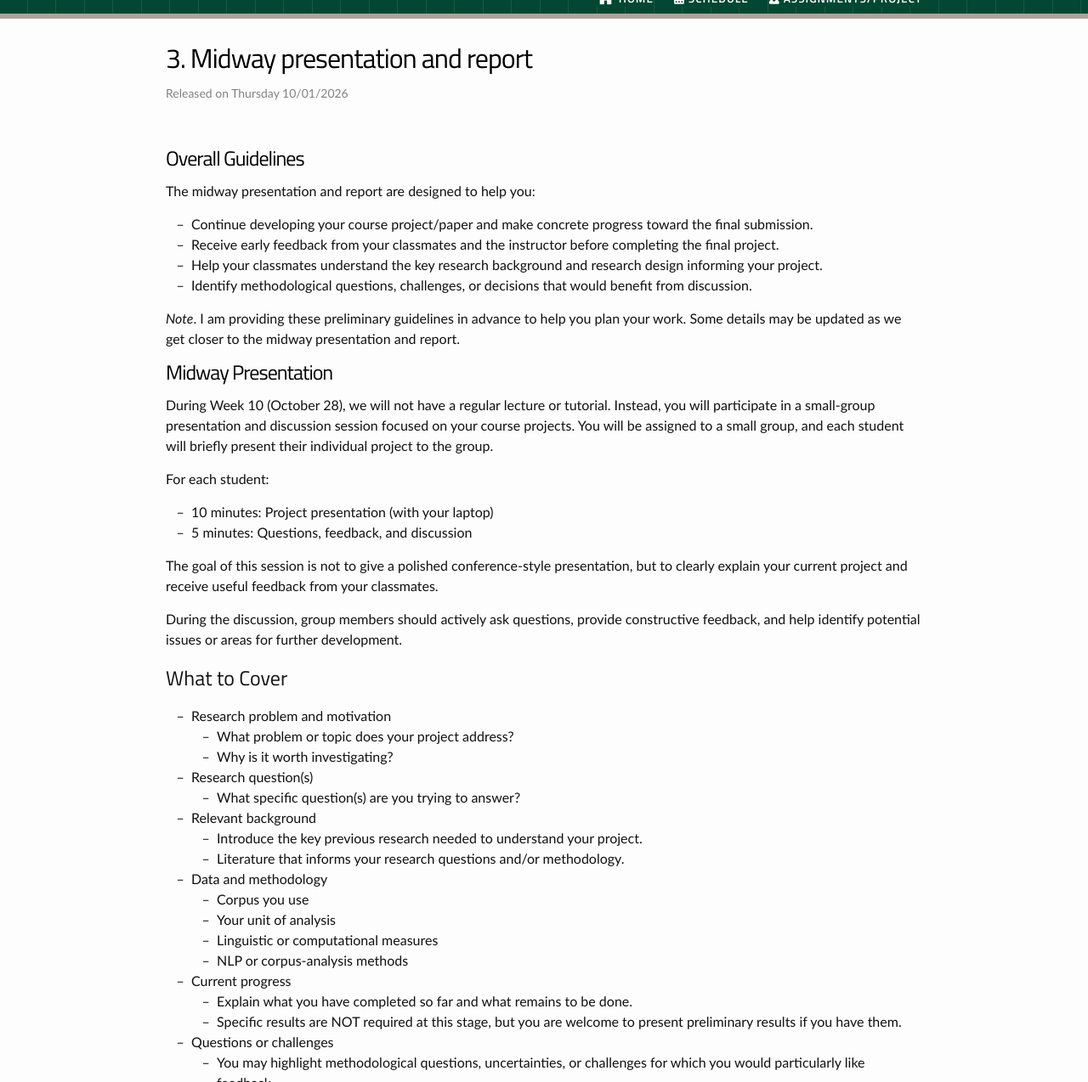
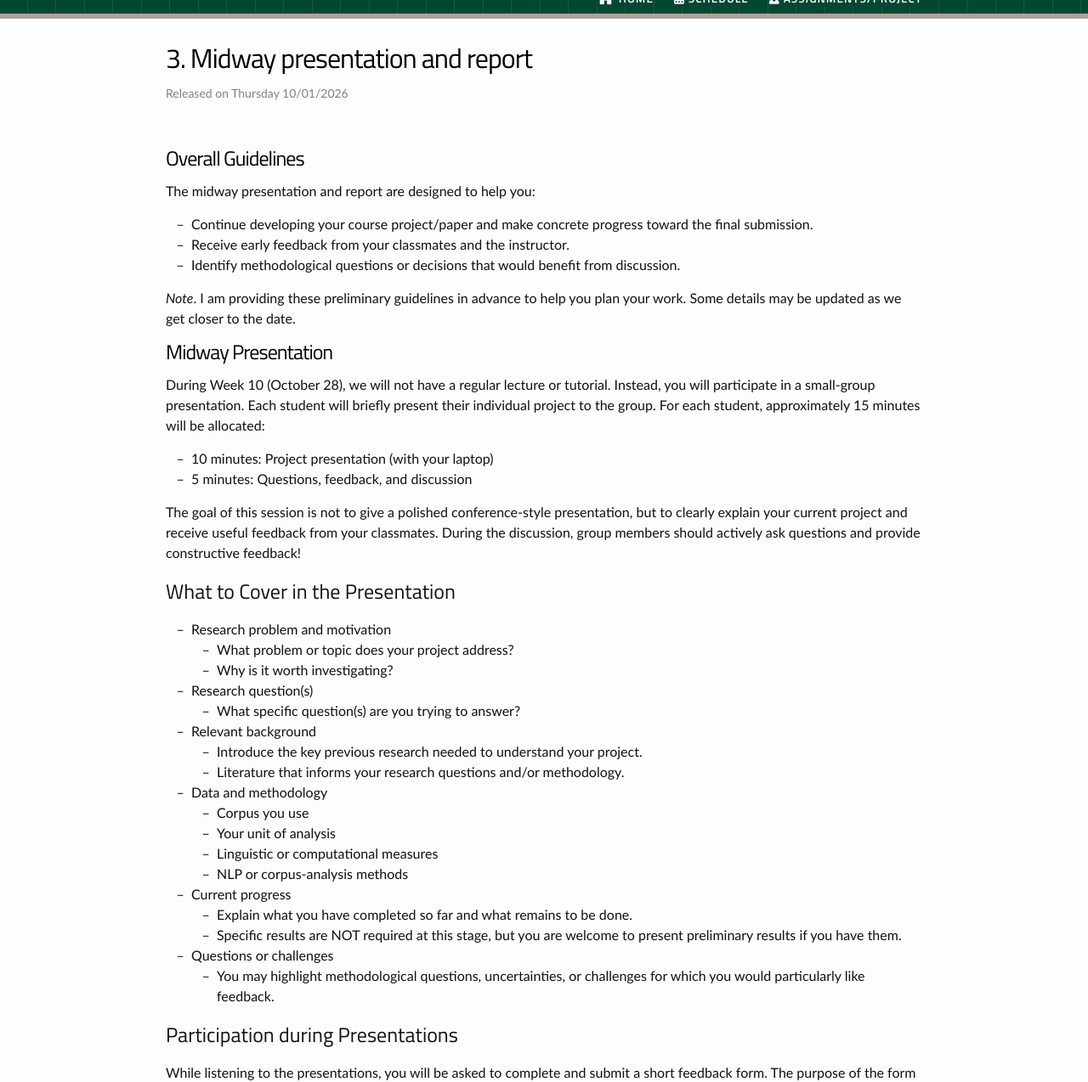
Before and after one commit to hksung/Fall26_SLS775, a Jekyll site: the page built from _assignments/3_midway.md, in a window 1280 px wide and 1400 px high, cut to the strip 126-1400 px from the top of the window. Shown: the whole strip at 85% size. Built offline with Jekyll 4.4.1, drawn with Linux system fonts in a browser that asks for light colours; nearby versions of some CDN libraries; some of the changed text lies outside the part shown.

Commit message:
Update 3_midway.md

```diff
--- a/_assignments/3_midway.md
+++ b/_assignments/3_midway.md
@@ -13,27 +13,23 @@ due_event:
 The midway presentation and report are designed to help you:
 
 - Continue developing your course project/paper and make concrete progress toward the final submission.
-- Receive early feedback from your classmates and the instructor before completing the final project.
-- Help your classmates understand the key research background and research design informing your project.
-- Identify methodological questions, challenges, or decisions that would benefit from discussion.
+- Receive early feedback from your classmates and the instructor.
+- Identify methodological questions or decisions that would benefit from discussion.
 
-*Note*. I am providing these preliminary guidelines in advance to help you plan your work. Some details may be updated as we get closer to the midway presentation and report.
+*Note*. I am providing these preliminary guidelines in advance to help you plan your work. Some details may be updated as we get closer to the date.
 
 # Midway Presentation
 
-During Week 10 (October 28), we will not have a regular lecture or tutorial. Instead, you will participate in a small-group presentation and discussion session focused on your course projects.
-You will be assigned to a small group, and each student will briefly present their individual project to the group.
-
-For each student:
+During Week 10 (October 28), we will not have a regular lecture or tutorial. Instead, you will participate in a small-group presentation.
+Each student will briefly present their individual project to the group. For each student, approximately 15 minutes will be allocated:
 
 - 10 minutes: Project presentation (with your laptop)
 - 5 minutes: Questions, feedback, and discussion
 
 The goal of this session is not to give a polished conference-style presentation, but to clearly explain your current project and receive useful feedback from your classmates.
+During the discussion, group members should actively ask questions and provide constructive feedback!
 
-During the discussion, group members should actively ask questions, provide constructive feedback, and help identify potential issues or areas for further development.
-
-## What to Cover
+## What to Cover in the Presentation
 
 - Research problem and motivation
   - What problem or topic does your project address?
@@ -59,10 +55,11 @@ During the discussion, group members should actively ask questions, provide cons
 - Questions or challenges
   - You may highlight methodological questions, uncertainties, or challenges for which you would particularly like feedback.
 
-## Participation During Presentations
+## Participation during Presentations
 
-Please actively engage with your classmates' presentations. Participation in the presentation session contributes to the presentation/participation component of your course grade (4%).
-While listening to the presentations, you will be asked to complete and submit a short feedback form. The purpose of the form is to help you stay engaged and provide constructive feedback to your classmates.
+While listening to the presentations, you will be asked to complete and submit a short feedback form.
+The purpose of the form is to help you stay engaged and provide constructive feedback to your classmates.
+Participation in the presentation session contributes to the presentation/participation component of your course grade (4%), so the submitted form will be used for grading.
 
 ## Submission
 
@@ -81,9 +78,7 @@ Your presentation will be evaluated based on the following criteria:
 
 # Midway Report
 
-The midway report is a partial draft of your final course paper. You are NOT expected to have completed the entire paper at this stage!
-
-For the midway report, please focus on the first three major sections:
+The midway report is a *partial* draft of your final paper. For the midway report, please focus on the first three major sections:
 
 1. Introduction
    This does not need to be fully polished or complete at this stage, but it should provide enough information for me to understand your research motivation, problem, and research question(s). Some of you may already have much of this material from your project proposal.
```
